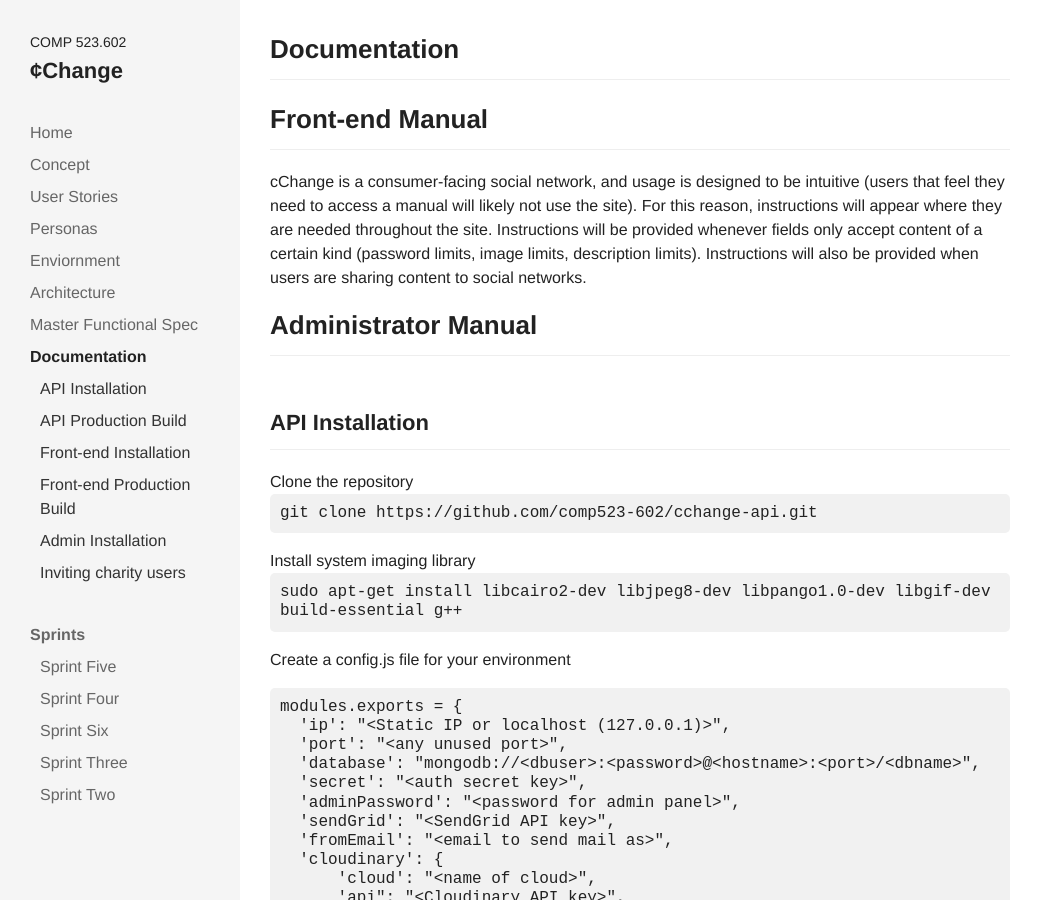
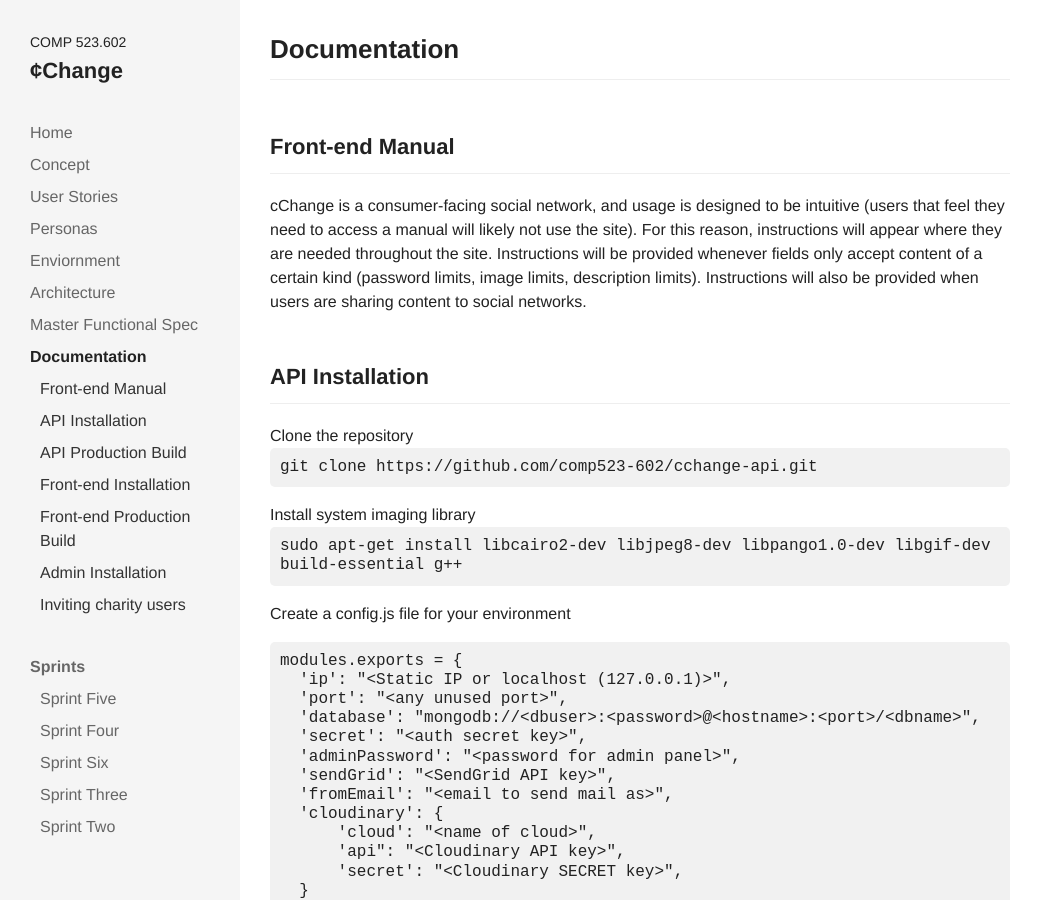
Before and after one commit to comp523-602/cchange-project, a Jekyll site: the page built from documentation.markdown, in a window 1280 px wide and 900 px high. Shown: the whole window, without its empty margins (0-1043 px from the left). Built offline with Jekyll 4.4.1, drawn with Linux system fonts in a browser that asks for light colours; nearby versions of some CDN libraries; our own code applies the rules of GitHub Pages for plain Markdown files.

Commit message:
Updated Documentation

```diff
--- a/documentation.markdown
+++ b/documentation.markdown
@@ -4,11 +4,9 @@ date: 2017-12-11 10:21:00 -05:00
 position: 7
 ---
 
-# Front-end Manual
+## Front-end Manual
 
 cChange is a consumer-facing social network, and usage is designed to be intuitive (users that feel they need to access a manual will likely not use the site). For this reason, instructions will appear where they are needed throughout the site. Instructions will be provided whenever fields only accept content of a certain kind (password limits, image limits, description limits). Instructions will also be provided when users are sharing content to social networks.
-
-# Administrator Manual
 
 ## API Installation
 
```
